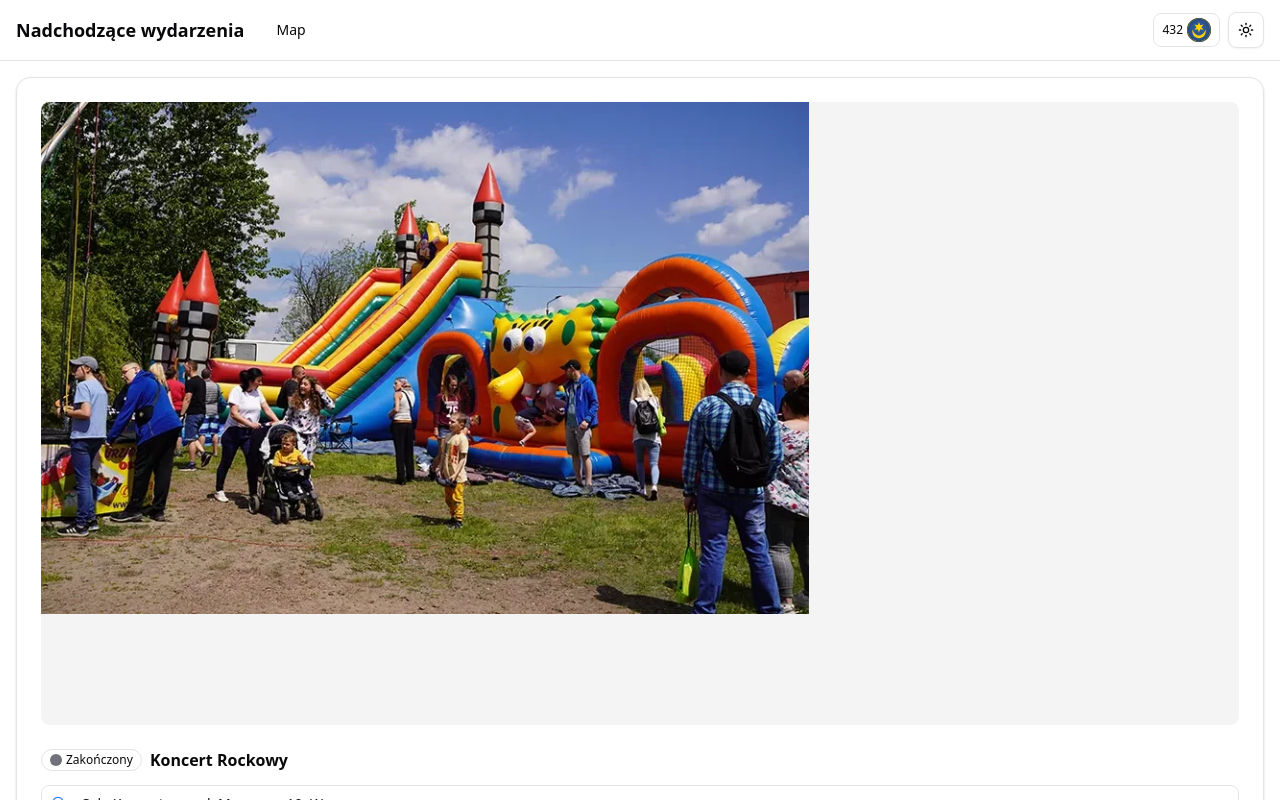
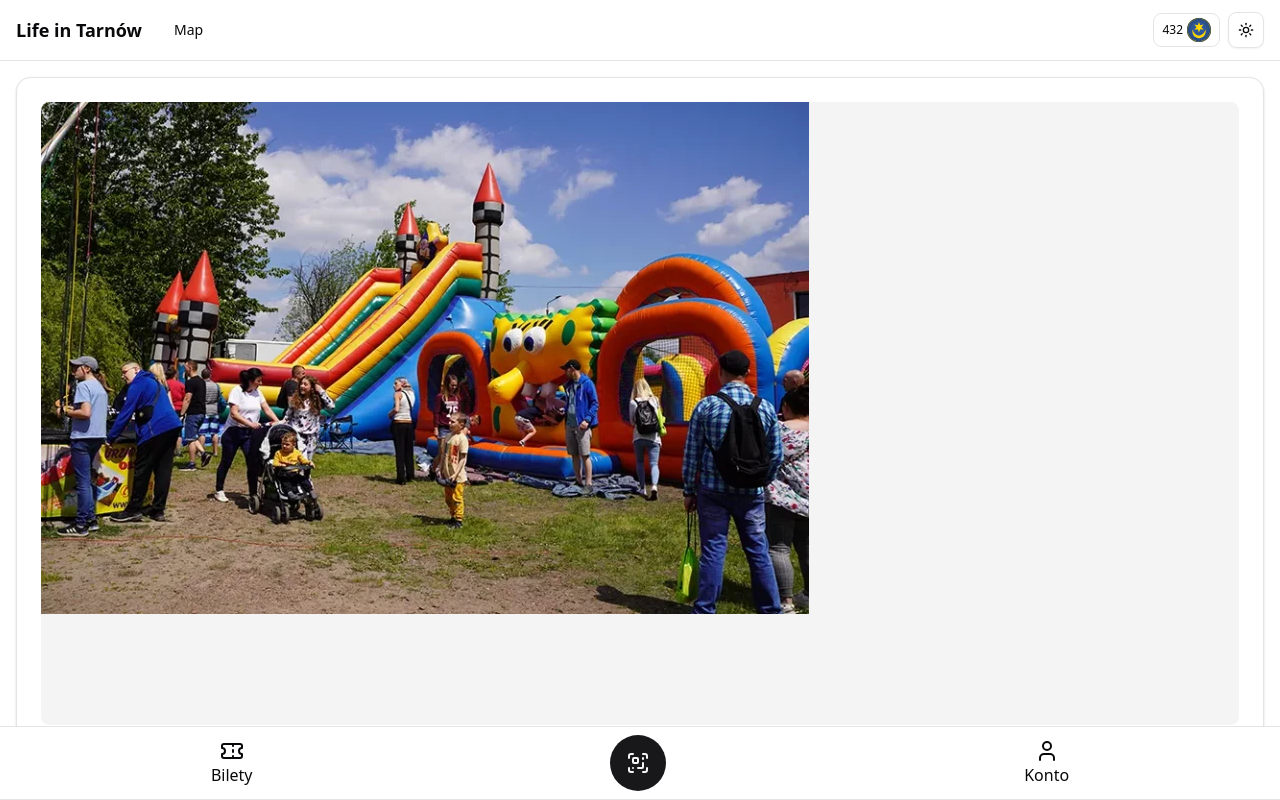
Before and after one commit to adminsisters-tarnow-hackathon-2025/fe-adminsisters, a React (Vite) app: page / in a window 1280 px wide. Shown: the top 800 px of the page. Built offline with nearby package versions, Linux system fonts and the light colour scheme.

Commit message:
feat: add Footer component and integrate it into RootLayout

```diff
--- /dev/null
+++ b/src/components/Footer.tsx
@@ -0,0 +1,23 @@
+import { ScanQrCode, Ticket, User } from "lucide-react";
+
+export const Footer = () => {
+  return (
+    <>
+      <nav className="border-b py-2 px-4 border-t">
+        <div className="flex items-center justify-around px-4">
+          <div className="rounded-full flex flex-col  items-center">
+            <Ticket />
+            <p>Bilety</p>
+          </div>
+          <div className="rounded-full bg-secondary-foreground p-4">
+            <ScanQrCode className="text-secondary" />
+          </div>
+          <div className="rounded-full flex flex-col  items-center">
+            <User />
+            <p>Konto</p>
+          </div>
+        </div>
+      </nav>
+    </>
+  );
+};
--- a/src/components/Header.tsx
+++ b/src/components/Header.tsx
@@ -11,7 +11,7 @@ export const Header = () => {
         <div className="flex items-center justify-between">
           <div className="flex items-center space-x-4">
             <Link to={RouterUrlEnum.HOME} className="text-lg font-semibold">
-              Nadchodzące wydarzenia
+              Life in Tarnów
             </Link>
             <div className="flex space-x-2">
               <Button variant="ghost" asChild>
--- a/src/layouts/RootLayout.tsx
+++ b/src/layouts/RootLayout.tsx
@@ -1,3 +1,4 @@
+import { Footer } from "@/components/Footer";
 import { Header } from "@/components/Header";
 import { LoginDialog } from "@/components/LoginDialog";
 import { ThemeProvider } from "@/components/ThemeProvider";
@@ -24,6 +25,9 @@ export default function RootLayout() {
 
           <Outlet />
         </main>
+        <div className="sticky bottom-0 z-50 bg-background">
+          <Footer />
+        </div>
       </div>
     </ThemeProvider>
   );
```
